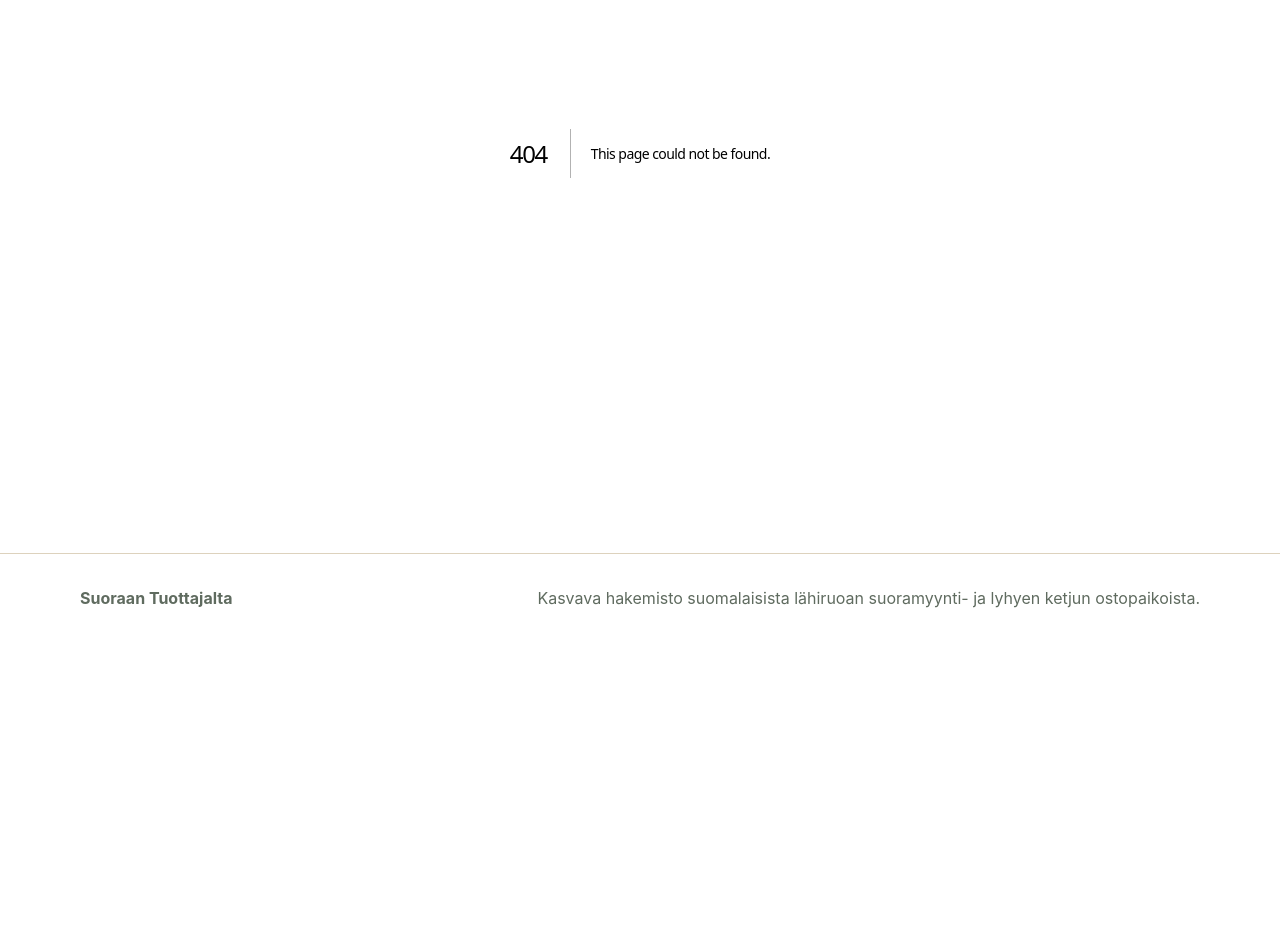
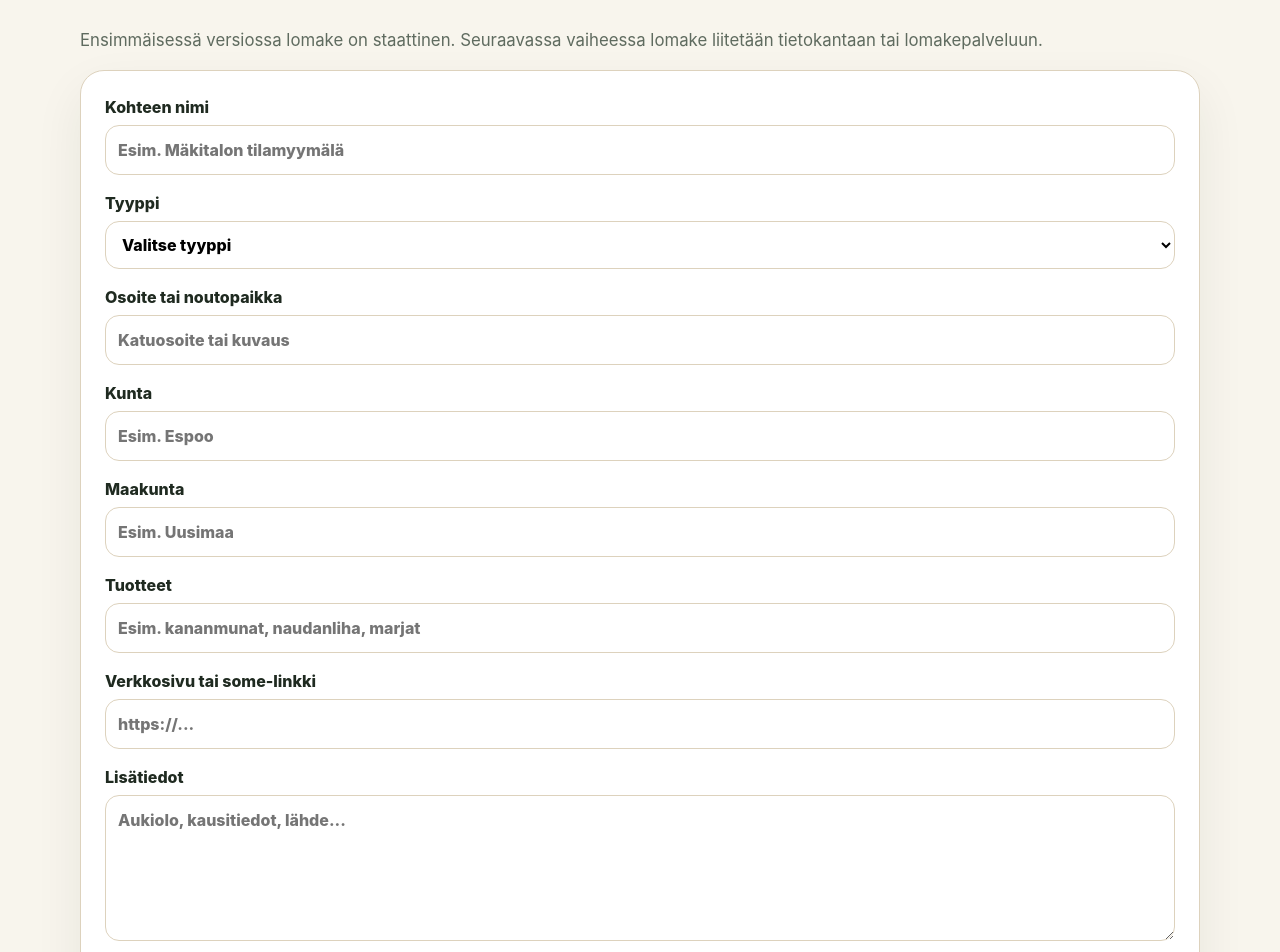
Before and after one commit to arthainsight/suoraantuottajalta, a Next.js app: page /lisaa-kohde in a window 1280 px wide. Before the commit this address had no page. Shown: the part 320-1272 px from the top of the page. Before the commit the page ends 962 px from the top, so only its background shows below. Built offline with nearby package versions, Linux system fonts and the light colour scheme.

Commit message:
Add submit place page

```diff
--- /dev/null
+++ b/app/lisaa-kohde/page.tsx
@@ -0,0 +1,70 @@
+export default function AddPlacePage() {
+  return (
+    <section className="section">
+      <div className="container">
+        <div className="eyebrow">Lisää kohde</div>
+        <h1>Ilmoita uusi suoramyynti- tai lähiruokakohde</h1>
+        <p>
+          Ensimmäisessä versiossa lomake on staattinen. Seuraavassa vaiheessa
+          lomake liitetään tietokantaan tai lomakepalveluun.
+        </p>
+
+        <form className="card form">
+          <label>
+            Kohteen nimi
+            <input name="name" placeholder="Esim. Mäkitalon tilamyymälä" />
+          </label>
+
+          <label>
+            Tyyppi
+            <select name="type" defaultValue="">
+              <option value="" disabled>
+                Valitse tyyppi
+              </option>
+              <option value="tilamyymala">Tilamyymälä</option>
+              <option value="reko">REKO-rengas</option>
+              <option value="tori">Tori</option>
+              <option value="lahiruokapuoti">Lähiruokapuoti</option>
+              <option value="verkkokauppa">Verkkokauppa</option>
+              <option value="muu">Muu</option>
+            </select>
+          </label>
+
+          <label>
+            Osoite tai noutopaikka
+            <input name="address" placeholder="Katuosoite tai kuvaus" />
+          </label>
+
+          <label>
+            Kunta
+            <input name="municipality" placeholder="Esim. Espoo" />
+          </label>
+
+          <label>
+            Maakunta
+            <input name="region" placeholder="Esim. Uusimaa" />
+          </label>
+
+          <label>
+            Tuotteet
+            <input name="products" placeholder="Esim. kananmunat, naudanliha, marjat" />
+          </label>
+
+          <label>
+            Verkkosivu tai some-linkki
+            <input name="website" placeholder="https://..." />
+          </label>
+
+          <label>
+            Lisätiedot
+            <textarea name="notes" rows={5} placeholder="Aukiolo, kausitiedot, lähde..." />
+          </label>
+
+          <button className="button" type="button">
+            Lähetä tarkistukseen
+          </button>
+        </form>
+      </div>
+    </section>
+  );
+}
```
